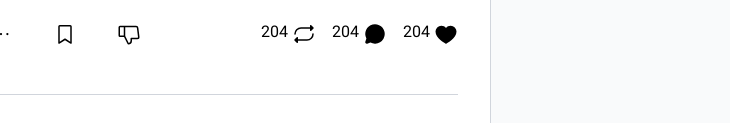
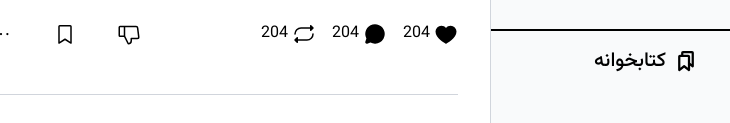
Before and after one commit to BenjaminYeganeh/Zarvan, a website: page index.html in a window 1280 px wide. Shown: the part 319-442 px from the top of the page, 550-1280 px from the left. Drawn offline with nearby package versions, Linux system fonts and the light colour scheme; files that its build step writes are made by us from their sources.

```diff
--- a/index.html
+++ b/index.html
@@ -71,6 +71,7 @@
         <!-- Right Sidebar -->
         <aside class="bg-gray-50 min-h-screen border-l border-l-gray-300">
 
+            <!-- Menu -->
             <div class="flex flex-col justify-center gap-4 mt-8 text-xl font-vazir-medium">
                 <div class="relative flex items-center gap-2 pr-8 after:absolute after:content-[''] after:w-2 after:h-full after:bg-black after:inset-y-0 after:right-0">
                     <svg class="size-6">
@@ -108,6 +109,14 @@
                 </div>
             </div>
 
+            <div class="w-full h-0.5 px-8 mt-8 bg-black"></div>
+
+            <div class="flex items-center gap-2 pr-8 font-vazir-medium text-xl mt-4">
+                    <svg class="size-6">
+                        <use href="#bookmarks"></use>
+                    </svg>
+                    <span>کتابخوانه</span>
+                </div>
         </aside>
 
         <!-- Main Content -->
```
